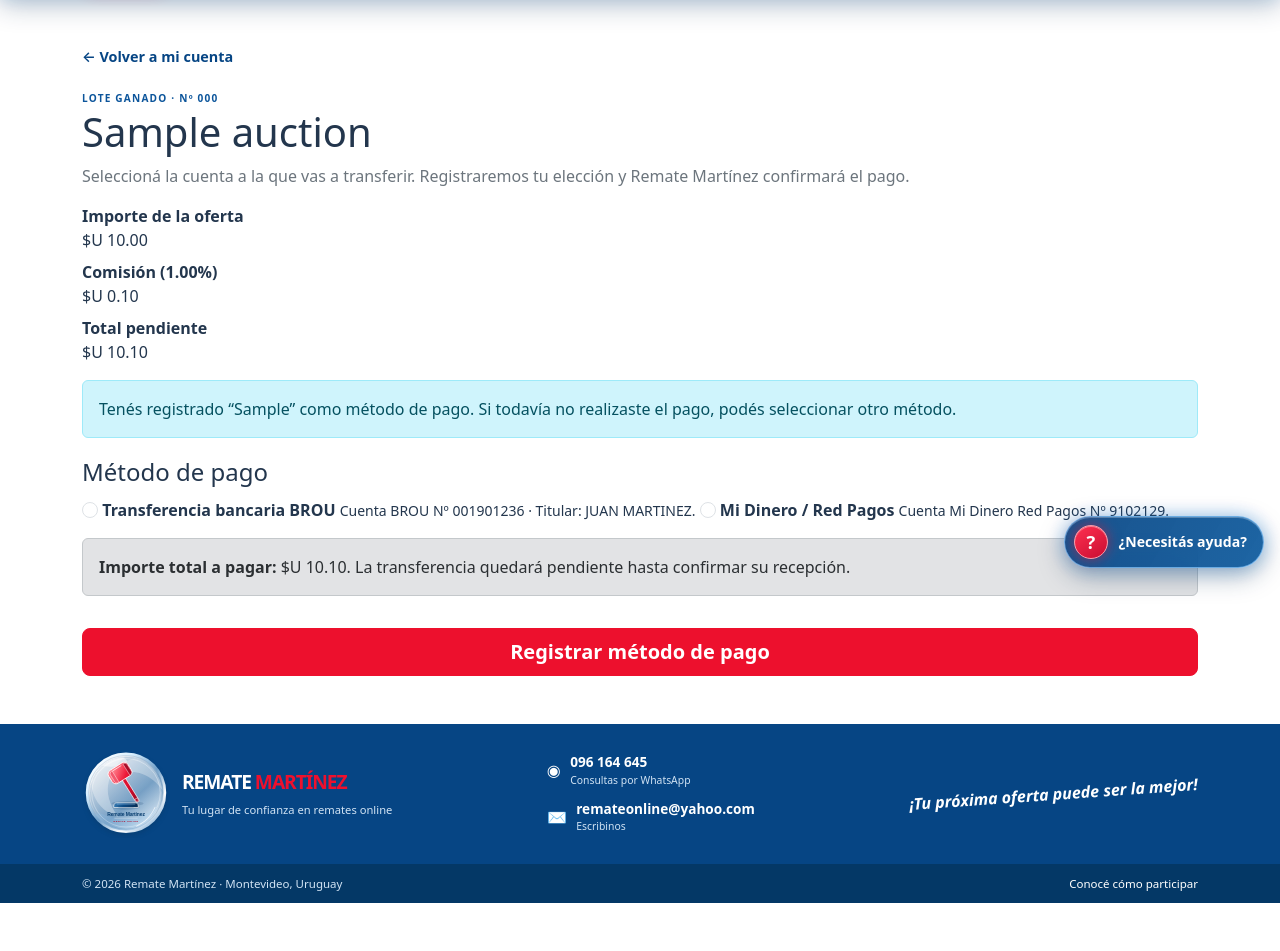
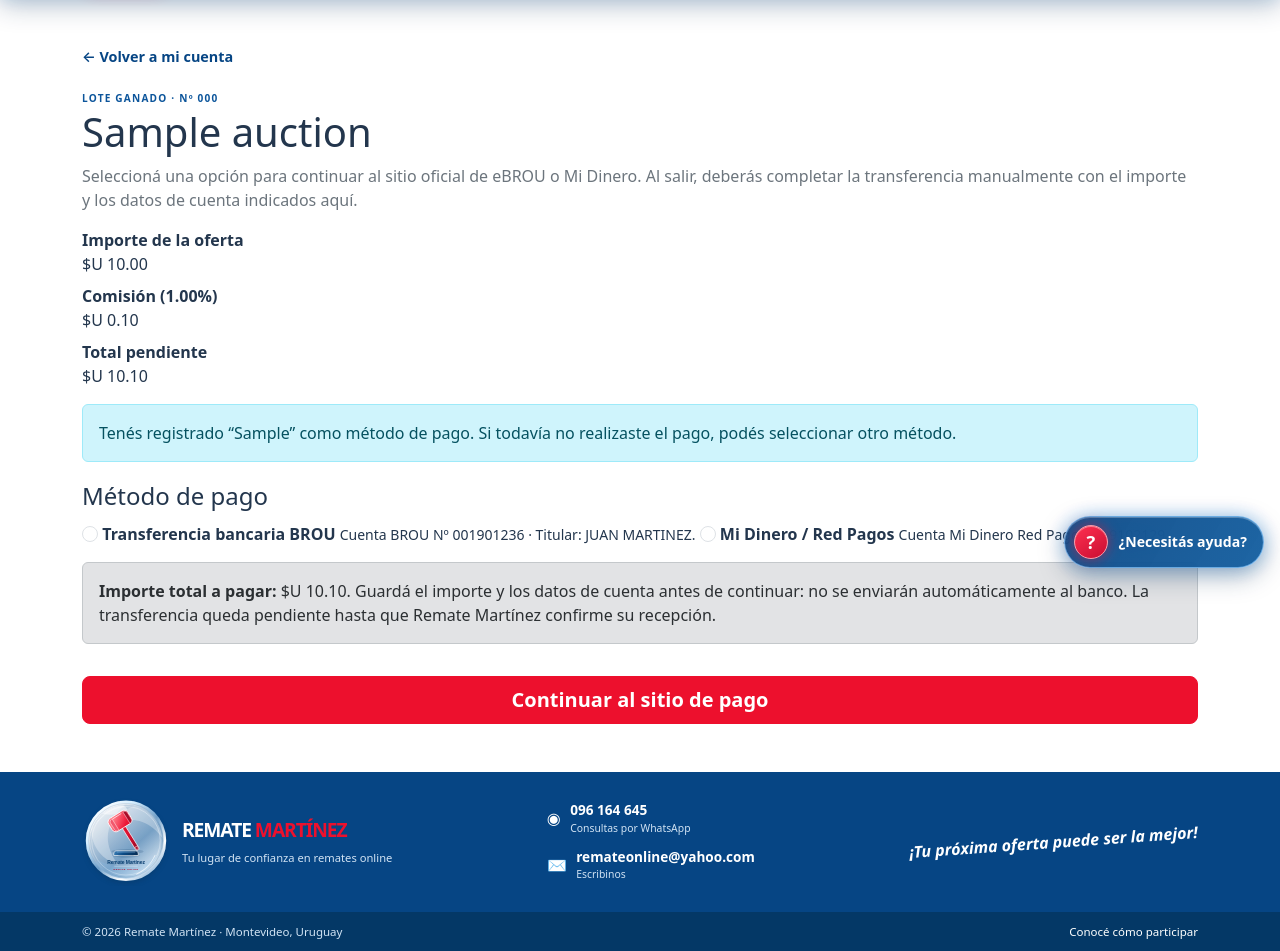
Before and after one commit to jpmartinezmarconi/remate, a Flask app: page /cuenta/subasta/1/pagar in a window 1280 px wide. Shown: the part 216-1167 px from the top of the page. Before the commit the page ends 1119 px from the top, so only its background shows below. Run offline with Flask 3, Linux system fonts and the light colour scheme; the visitor is signed in with stand-in values (Sample User, id 1); tables that the repository leaves empty hold one stand-in row (values such as "Sample post").

Commit message:
Redirect auction payments to official portals

```diff
--- a/routes/account.py
+++ b/routes/account.py
@@ -28,6 +28,10 @@ account_bp = Blueprint("account", __name__, url_prefix="/cuenta")
 PAYMENT_METHODS = {
     "brou_transfer": "Transferencia bancaria BROU",
     "mi_dinero": "Mi Dinero / Red Pagos",
+}
+PAYMENT_PORTALS = {
+    "brou_transfer": "https://www.ebanking.brou.com.uy/frontend/",
+    "mi_dinero": "https://webapp.midinero.com.uy/",
 }
 
 
@@ -227,11 +231,7 @@ def pay_for_auction(auction_id: int):
                     "Could not send the purchase notification for auction %s.",
                     auction.id,
                 )
-        flash(
-            "Registramos tu método de pago. El pago todavía está pendiente de confirmación.",
-            "success",
-        )
-        return redirect(url_for("account.dashboard"))
+        return redirect(PAYMENT_PORTALS[method], code=303)
 
     return render_template(
         "auction_payment.html",
--- a/templates/auction_payment.html
+++ b/templates/auction_payment.html
@@ -6,7 +6,7 @@
   <div class="payment-card mt-3">
     <span class="section-kicker">LOTE GANADO · Nº {{ auction.display_lot_number }}</span>
     <h1>{{ auction.title }}</h1>
-    <p class="text-secondary">Seleccioná la cuenta a la que vas a transferir. Registraremos tu elección y Remate Martínez confirmará el pago.</p>
+    <p class="text-secondary">Seleccioná una opción para continuar al sitio oficial de eBROU o Mi Dinero. Al salir, deberás completar la transferencia manualmente con el importe y los datos de cuenta indicados aquí.</p>
     {% set hammer_total = auction.current_price * (auction.quantity if auction.sale_mode == 'units' else 1) %}
     {% set commission_total = (hammer_total * auction.commission_percent / 100)|round(2) %}
     <dl class="payment-breakdown">
@@ -33,8 +33,8 @@
           </label>
         {% endfor %}
       </fieldset>
-      <div class="alert alert-secondary mt-3"><strong>Importe total a pagar:</strong> {{ total|uyu }}. La transferencia quedará pendiente hasta confirmar su recepción.</div>
-      <button class="btn btn-auction btn-lg w-100 mt-3" type="submit">Registrar método de pago</button>
+      <div class="alert alert-secondary mt-3"><strong>Importe total a pagar:</strong> {{ total|uyu }}. Guardá el importe y los datos de cuenta antes de continuar: no se enviarán automáticamente al banco. La transferencia queda pendiente hasta que Remate Martínez confirme su recepción.</div>
+      <button class="btn btn-auction btn-lg w-100 mt-3" type="submit">Continuar al sitio de pago</button>
     </form>
   </div>
 </section>
```
Also changed, not shown: tests/test_private_area.py (+39 -3 lines), MiProyecto/README.md, README.md.
